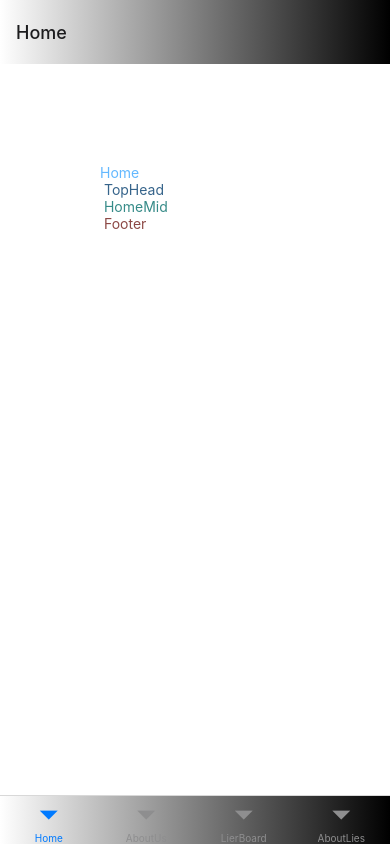
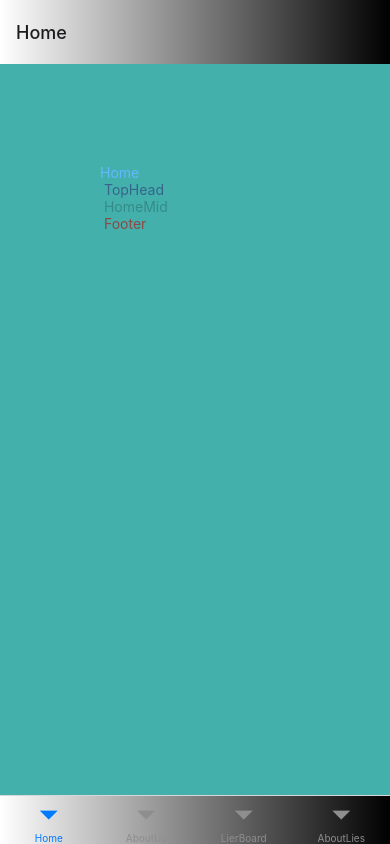
Before and after one commit to psteingh/LTRapp, a React Native app: screen / in a window 390 px wide. Built offline with nearby package versions, Linux system fonts and the light colour scheme.

Commit message:
ltrapp04151110

```diff
--- a/App.js
+++ b/App.js
@@ -16,9 +16,8 @@ const Tab = createBottomTabNavigator();
 function MyTabs() {
   return (
     <Tab.Navigator
-    // sceneContainerStyle={{backgroundColor: Colors.primaryLgreen}}
+    sceneContainerStyle={{backgroundColor: Colors.primaryLgreen}}
 
-    sceneContainerStyle={{backgroundColor: LinGrad}}
     screenOptions={{
       headerBackground: LinGrad,
       tabBarBackground: LinGrad
```
